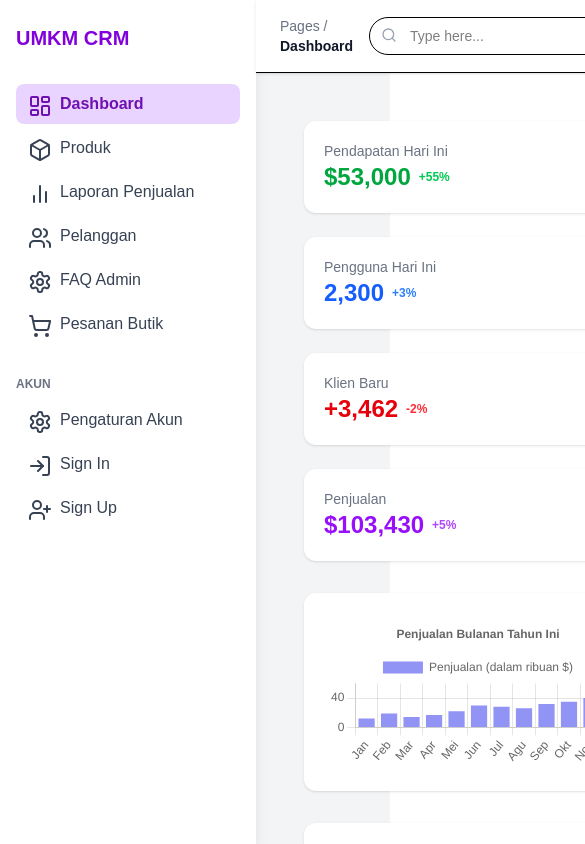
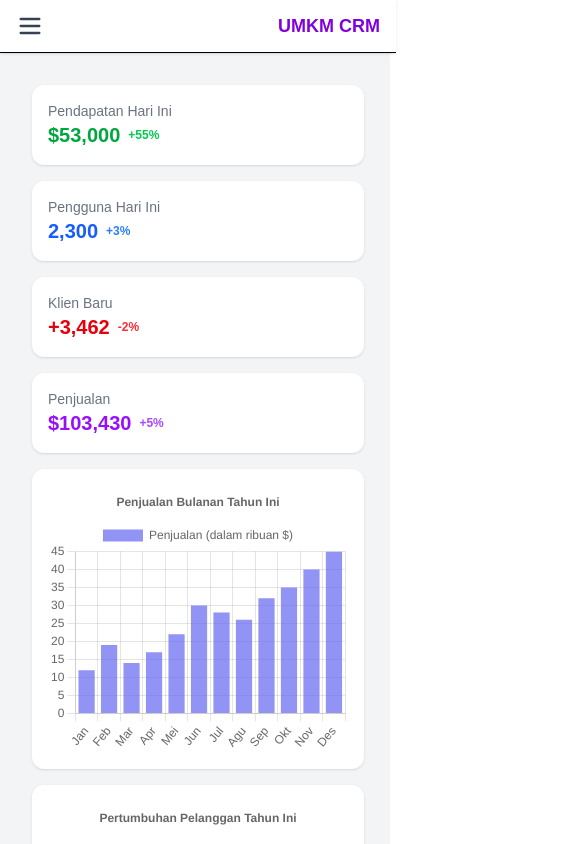
Before and after one commit to DickyAnonym12/kelompok2, a React (Vite) app: page / in a window 390 px wide. Shown: the top 844 px of the page, 585 px wide, since content can reach past the window. Built offline with nearby package versions, Linux system fonts and the light colour scheme; a web font is replaced by a local one.

Commit message:
membuat halaman menjadi responsif

```diff
--- a/src/components/Sidebar.jsx
+++ b/src/components/Sidebar.jsx
@@ -32,7 +32,7 @@ import {
     const isActive = (path) => location.pathname === path
 
     return (
-      <aside className="bg-white w-64 h-screen shadow-lg px-4 py-6 block">
+      <aside className="bg-white w-64 md:w-64 h-full md:h-screen shadow-lg px-4 py-6 block md:rounded-none rounded-r-2xl max-w-full overflow-y-auto">
         <div className="text-xl font-bold mb-8 text-purple-700">UMKM CRM</div>
         <nav className="space-y-1">
           {menuItems.map((item) => (
--- a/src/layouts/MainLayout.jsx
+++ b/src/layouts/MainLayout.jsx
@@ -1,20 +1,49 @@
 import { Outlet } from "react-router-dom";
 import Sidebar from "../components/Sidebar";
 import Header from "../components/HeaderAdmin";
+import React, { useState } from "react";
 
 export default function MainLayout() {
+    const [sidebarOpen, setSidebarOpen] = useState(false);
+
     return (
         <div className="flex h-screen bg-gray-100">
-            {/* Sidebar - akan muncul di md ke atas */}
-            <div className="block">
+            {/* Sidebar untuk desktop */}
+            <div className="hidden md:block">
                 <Sidebar />
             </div>
 
+            {/* Sidebar mobile drawer */}
+            {sidebarOpen && (
+                <div className="fixed inset-0 z-40 flex md:hidden">
+                    {/* Overlay */}
+                    <div className="fixed inset-0 bg-black bg-opacity-30" onClick={() => setSidebarOpen(false)}></div>
+                    {/* Sidebar drawer */}
+                    <div className="relative w-64 bg-white h-full shadow-lg z-50">
+                        <Sidebar />
+                        <button className="absolute top-4 right-4 text-gray-500 hover:text-gray-700" onClick={() => setSidebarOpen(false)}>
+                            ✕
+                        </button>
+                    </div>
+                </div>
+            )}
+
             {/* Main content area */}
             <div className="flex-1 flex flex-col min-h-screen">
-                <Header />
+                {/* Header dengan tombol hamburger di mobile */}
+                <div className="md:hidden flex items-center justify-between px-4 py-3 bg-white shadow-sm border-b sticky top-0 z-20">
+                    <button onClick={() => setSidebarOpen(true)} className="text-gray-700 focus:outline-none">
+                        <svg className="w-7 h-7" fill="none" stroke="currentColor" strokeWidth="2" viewBox="0 0 24 24">
+                            <path strokeLinecap="round" strokeLinejoin="round" d="M4 6h16M4 12h16M4 18h16" />
+                        </svg>
+                    </button>
+                    <span className="font-bold text-lg text-purple-700">UMKM CRM</span>
+                </div>
+                <div className="hidden md:block">
+                    <Header />
+                </div>
                 <main className="flex-1 overflow-y-auto">
-                    <div className="p-6">
+                    <div className="p-4 sm:p-6">
                         <Outlet />
                     </div>
                 </main>
--- a/src/pages/Dashboard.jsx
+++ b/src/pages/Dashboard.jsx
@@ -8,22 +8,22 @@ import HeaderUtama from "../components/HeaderUtama.jsx";
 
 export default function Dashboard() {
   return (
-    <div>
+    <div className="min-h-screen">
         <HeaderUtama />
         <Banner />
         <AboutUs />
 
-        <div>
+        <div className="container mx-auto px-4 sm:px-6 lg:px-8">
             {/* Produk Section */}
-        <div className="py-16 bg-white">
-            <h2 className="text-3xl font-bold text-center mb-10">Produk Kami</h2>
+            <div className="py-8 sm:py-16 bg-white">
+                <h2 className="text-2xl sm:text-3xl font-bold text-center mb-6 sm:mb-10">Produk Kami</h2>
                 <ProductCard />
             </div>
 
             {/* Testimoni Section */}
-        <div className="py-16 bg-white">
-            <h2 className="text-3xl font-bold text-center mb-10">Testimoni</h2>
-            <div className="flex flex-wrap justify-center gap-6">
+            <div className="py-8 sm:py-16 bg-white">
+                <h2 className="text-2xl sm:text-3xl font-bold text-center mb-6 sm:mb-10">Testimoni</h2>
+                <div className="grid grid-cols-1 sm:grid-cols-2 lg:grid-cols-3 gap-4 sm:gap-6">
                     {testimonials.map((testi, index) => (
                         <TestimonialCard key={index} testi={testi} />
                     ))}
--- a/src/pages/DashboardAdmin.jsx
+++ b/src/pages/DashboardAdmin.jsx
@@ -48,6 +48,7 @@ const Dashboard = () => {
 
   const barOptions = {
     responsive: true,
+    maintainAspectRatio: false,
     plugins: {
       legend: { position: 'top' },
       title: { display: true, text: 'Penjualan Bulanan Tahun Ini' },
@@ -72,6 +73,7 @@ const Dashboard = () => {
 
   const lineOptions = {
     responsive: true,
+    maintainAspectRatio: false,
     plugins: {
       legend: { position: 'top' },
       title: { display: true, text: 'Pertumbuhan Pelanggan Tahun Ini' },
@@ -93,13 +95,13 @@ const Dashboard = () => {
   };
 
   return (
-    <div className="p-6 space-y-8">
+    <div className="p-4 sm:p-6 space-y-4 sm:space-y-8">
       {/* Statistik utama */}
-      <div className="grid grid-cols-1 md:grid-cols-2 lg:grid-cols-4 gap-6">
+      <div className="grid grid-cols-1 sm:grid-cols-2 lg:grid-cols-4 gap-4 sm:gap-6">
         {stats.map(({ label, value, percent, color }) => (
-          <div key={label} className="bg-white rounded-xl shadow p-5">
+          <div key={label} className="bg-white rounded-xl shadow p-4 sm:p-5">
             <p className="text-sm text-gray-500">{label}</p>
-            <h2 className={`text-2xl font-bold ${colorMap[color]} flex items-center gap-2`}>
+            <h2 className={`text-xl sm:text-2xl font-bold ${colorMap[color]} flex items-center gap-2`}>
               {value}
               <span className={`text-xs font-semibold ${percentColorMap[color]}`}>{percent}</span>
             </h2>
@@ -108,12 +110,12 @@ const Dashboard = () => {
       </div>
 
       {/* Grafik Penjualan Bulanan */}
-      <div className="bg-white rounded-xl shadow p-6">
+      <div className="bg-white rounded-xl shadow p-4 sm:p-6 h-[300px] sm:h-[400px]">
         <Bar options={barOptions} data={barData} />
       </div>
 
       {/* Grafik Pertumbuhan Pelanggan */}
-      <div className="bg-white rounded-xl shadow p-6">
+      <div className="bg-white rounded-xl shadow p-4 sm:p-6 h-[300px] sm:h-[400px]">
         <Line options={lineOptions} data={lineData} />
       </div>
     </div>
--- a/src/pages/FaqAdmin.jsx
+++ b/src/pages/FaqAdmin.jsx
@@ -73,17 +73,20 @@ export default function FaqAdmin() {
   };
 
   return (
-    <div className="p-6 space-y-6">
-      <div className="flex items-center justify-between mb-4">
+    <div className="p-4 sm:p-6 space-y-6">
+      <div className="flex items-center justify-between mb-4 flex-col sm:flex-row gap-4 sm:gap-0">
         <h1 className="text-2xl font-bold text-indigo-700">Kelola FAQ</h1>
+        <div className="flex flex-col sm:flex-row gap-2 w-full sm:w-auto">
           <button
             onClick={openAddModal}
-          className="bg-green-600 hover:bg-green-700 text-white px-4 py-2 rounded-lg font-semibold shadow"
+            className="bg-green-600 hover:bg-green-700 text-white px-4 py-2 rounded-lg font-semibold shadow w-full sm:w-auto"
           >
             + Tambah FAQ
           </button>
         </div>
-      <div className="bg-white rounded-xl shadow p-6">
+      </div>
+      <div className="bg-white rounded-xl shadow p-4 sm:p-6">
+        <div className="overflow-x-auto">
           <table className="min-w-full divide-y divide-gray-200">
             <thead>
               <tr className="bg-indigo-600 text-white text-left text-sm font-semibold">
@@ -108,6 +111,7 @@ export default function FaqAdmin() {
               )}
             </tbody>
           </table>
+        </div>
       </div>
 
       {/* Modal Tambah/Edit FAQ */}
--- a/src/pages/LaporanPenjualan.jsx
+++ b/src/pages/LaporanPenjualan.jsx
@@ -131,10 +131,10 @@ export default function LaporanPenjualan() {
   };
 
   return (
-    <div className="p-6 space-y-6">
-      <div className="flex items-center justify-between mb-4">
+    <div className="p-4 sm:p-6 space-y-6">
+      <div className="flex items-center justify-between mb-4 flex-col sm:flex-row gap-4 sm:gap-0">
         <h1 className="text-2xl font-bold text-indigo-700">Laporan Penjualan</h1>
-        <div className="flex gap-2">
+        <div className="flex flex-col sm:flex-row gap-2 w-full sm:w-auto">
           <button
             onClick={openAddModal}
             className="bg-green-600 hover:bg-green-700 text-white px-4 py-2 rounded-lg font-semibold shadow"
@@ -149,8 +149,8 @@ export default function LaporanPenjualan() {
           </button>
         </div>
       </div>
-      <div className="bg-white rounded-xl shadow p-6">
-        <div className="mb-4 flex items-center gap-4">
+      <div className="bg-white rounded-xl shadow p-4 sm:p-6">
+        <div className="mb-4 flex items-center gap-4 flex-col sm:flex-row">
           <span className="text-gray-500 text-sm">Grand Total: </span>
           <span className="text-lg font-bold text-indigo-700">Rp {sumTotal.toLocaleString()}</span>
         </div>
--- a/src/pages/Pelanggan.jsx
+++ b/src/pages/Pelanggan.jsx
@@ -7,8 +7,9 @@ const Pelanggan = () => {
   ];
 
   return (
-    <div className="p-6">
+    <div className="p-4 sm:p-6">
       <h1 className="text-2xl font-semibold mb-4">Daftar Pelanggan</h1>
+      <div className="overflow-x-auto">
         <table className="min-w-full bg-white border">
           <thead>
             <tr>
@@ -37,6 +38,7 @@ const Pelanggan = () => {
           </tbody>
         </table>
       </div>
+    </div>
   );
 };
 
--- a/src/pages/PesananButik.jsx
+++ b/src/pages/PesananButik.jsx
@@ -15,9 +15,9 @@ const statusColor = {
 
 const PesananButik = () => {
   return (
-    <div className="p-6">
+    <div className="p-4 sm:p-6">
       <h1 className="text-2xl font-bold text-fuchsia-700 mb-6">Daftar Pesanan Butik</h1>
-      <div className="bg-white shadow-md rounded-lg overflow-hidden">
+      <div className="bg-white shadow-md rounded-lg overflow-x-auto">
         <table className="min-w-full table-auto text-sm">
           <thead className="bg-fuchsia-100 text-fuchsia-800 font-semibold">
             <tr>
--- a/src/pages/Products.jsx
+++ b/src/pages/Products.jsx
@@ -45,13 +45,13 @@ export default function Products() {
   ) : null;
 
   return (
-    <div className="p-6 space-y-6">
+    <div className="p-4 sm:p-6 space-y-6">
       <PageHeader title="Products" breadcrumb={breadcrumb} />
 
       {errorInfo}
 
-      <div className="bg-white rounded-xl shadow p-6">
-        <div className="flex gap-4 mb-6">
+      <div className="bg-white rounded-xl shadow p-4 sm:p-6">
+        <div className="flex flex-col sm:flex-row gap-4 mb-6">
           <input
             type="text"
             value={searchTerm}
```
Lines whose indentation alone changed are shown as unchanged.
